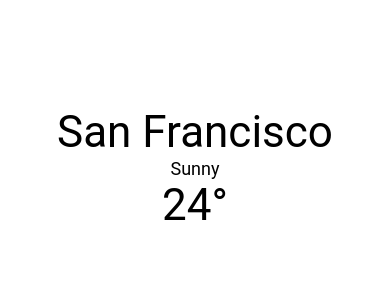
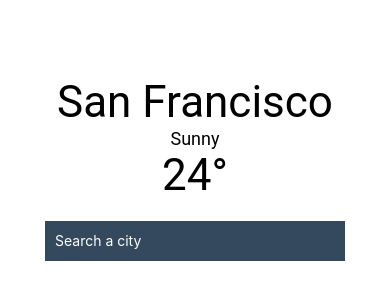
Before and after one commit to jonathanpuc/react-native-weather, a React Native app: screen / in a window 390 px wide. Shown: the part 254-554 px from the top of the page. Built offline with nearby package versions, Linux system fonts and the light colour scheme.

Commit message:
add text input

```diff
--- a/App.js
+++ b/App.js
@@ -1,14 +1,29 @@
 import React from 'react';
-import { StyleSheet, Text, View, Platform} from 'react-native';
+import {
+  StyleSheet,
+  Text,
+  View,
+  Platform,
+  TextInput,
+  KeyboardAvoidingView
+} from 'react-native';
 
 export default class App extends React.Component {
   render() {
     return (
-      <View style={styles.container}>
+      <KeyboardAvoidingView style={styles.container} behavior="padding">
         <Text style={[styles.largeText, styles.textStyle]}>San Francisco</Text>
         <Text style={[styles.smallText, styles.textStyle]}>Sunny</Text>
         <Text style={[styles.largeText, styles.textStyle]}>24°</Text>
-      </View>
+
+        <TextInput
+          autoCorrect={false}
+          placeholder="Search a city"
+          placeholderTextColor="white"
+          style={styles.textInput}
+          clearButtonMode="always"
+        />
+      </KeyboardAvoidingView>
     );
   }
 }
@@ -18,16 +33,26 @@
     flex: 1,
     backgroundColor: '#fff',
     alignItems: 'center',
-    justifyContent: 'center',
+    justifyContent: 'center'
   },
   textStyle: {
-   textAlign: 'center',
-   fontFamily: Platform.OS === 'ios' ? 'AvenirNext-Regular' : 'Roboto'
+    textAlign: 'center',
+    fontFamily: Platform.OS === 'ios' ? 'AvenirNext-Regular' : 'Roboto'
   },
   largeText: {
     fontSize: 44
   },
   smallText: {
     fontSize: 18
+  },
+  textInput: {
+    backgroundColor: '#34495e',
+    color: 'white',
+    height: 40,
+    width: 300,
+    marginTop: 20,
+    marginHorizontal: 20,
+    paddingHorizontal: 10,
+    alignSelf: 'center'
   }
 });
```
